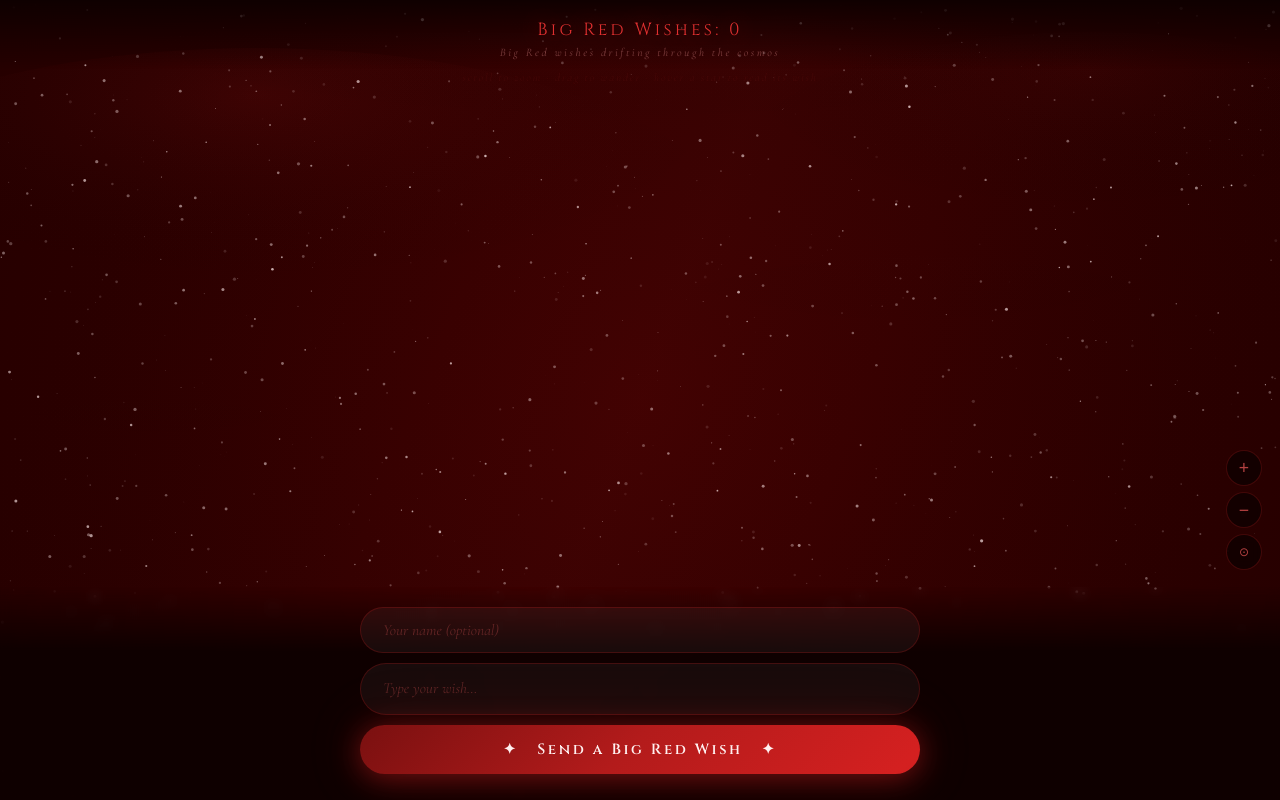
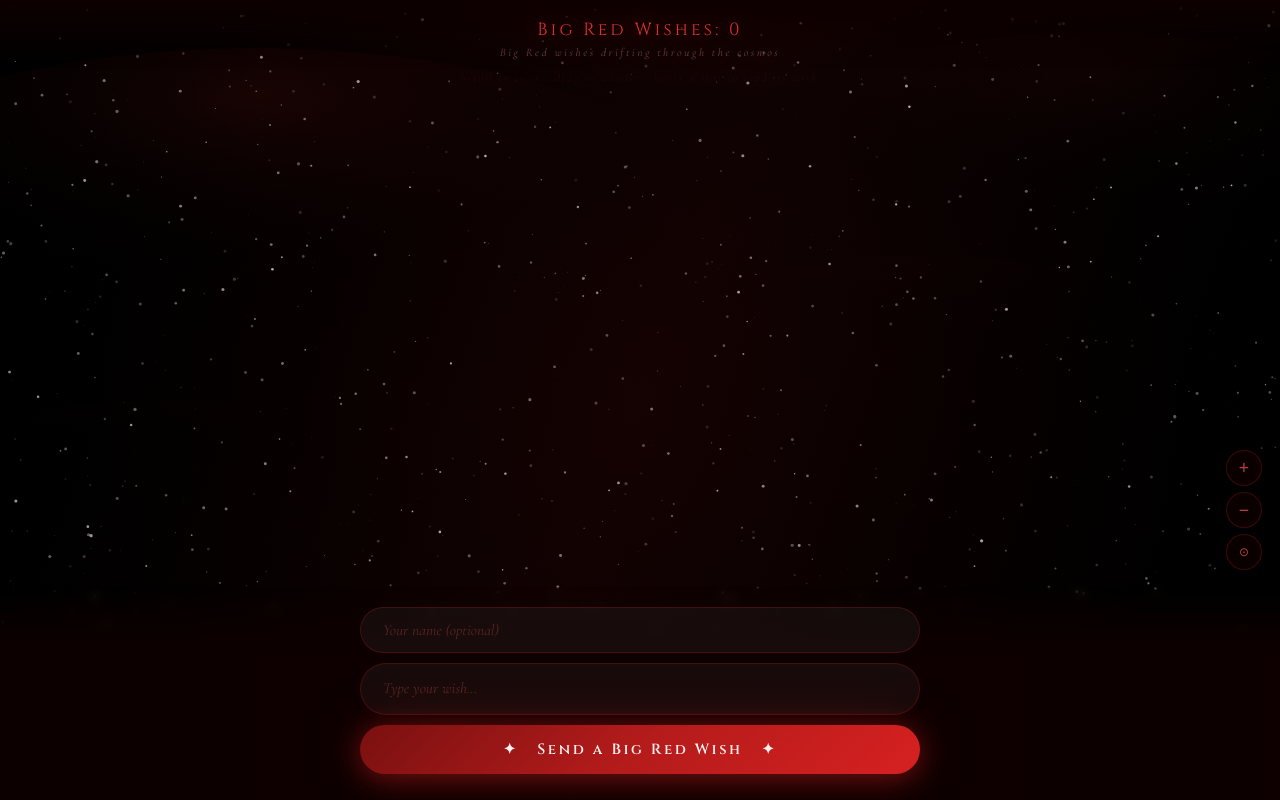
Before and after one commit to ShannonLin284/iwish, a website: page index.html in a window 1280 px wide. Drawn offline with nearby package versions, Linux system fonts and the light colour scheme; no server answers; animation ran at ten frames a second.

Commit message:
Make background pure black
Co-Authored-By: Claude Sonnet 4.6 <noreply@anthropic.com>

```diff
--- a/index.html
+++ b/index.html
@@ -11,12 +11,12 @@
     :root {
       --red:#B31B1B; --red-light:#e03030; --red-glow:#ff4444;
       --cream:#fff0f0; --bronze:#c4973a;
-      --deep:#2a0000; --panel-h:200px;
+      --deep:#000000; --panel-h:200px;
       --serif:'Cormorant Garamond',Georgia,serif;
       --display:'Cinzel',serif;
     }
 
-    html,body { width:100%;height:100%;overflow:hidden;background:#2a0000;font-family:var(--serif);color:#fff;user-select:none; }
+    html,body { width:100%;height:100%;overflow:hidden;background:#000000;font-family:var(--serif);color:#fff;user-select:none; }
 
     /* ── canvas ── */
     #sky { position:fixed;inset:0;z-index:0; }
@@ -402,7 +402,7 @@ function draw(){
 
   // ── deep space background ──
   const bg=ctx.createRadialGradient(W/2,H/2,0,W/2,H/2,Math.max(W,H)*.85);
-  bg.addColorStop(0,'#3a0000'); bg.addColorStop(.5,'#2a0000'); bg.addColorStop(1,'#1e0000');
+  bg.addColorStop(0,'#0a0000'); bg.addColorStop(.5,'#000000'); bg.addColorStop(1,'#000000');
   ctx.fillStyle=bg; ctx.fillRect(0,0,W,H);
 
   // Milky Way band
```
